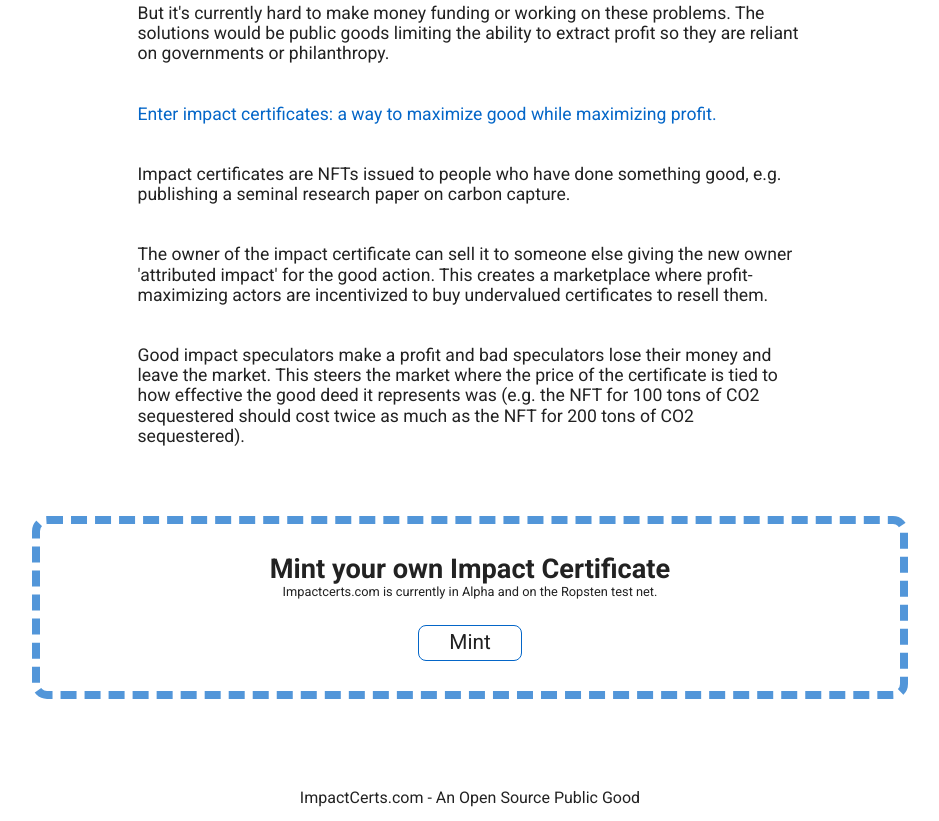
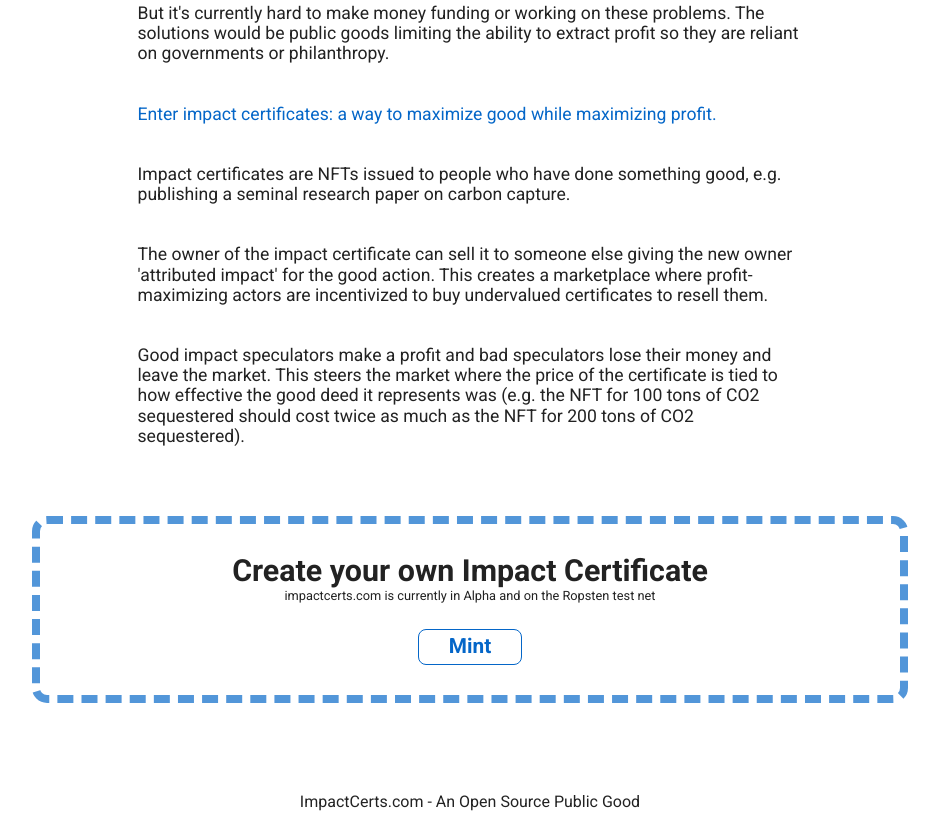
Before and after one commit to MattB543/impact-certs-website, a website built with Parcel: page index.html in a window 1280 px wide. Shown: the part 1123-1944 px from the top of the page, without its empty margins (170-1109 px from the left). Built offline with nearby package versions, Linux system fonts and the light colour scheme.

```diff
--- a/css/main.css
+++ b/css/main.css
@@ -423,7 +423,7 @@
   display: flex;
   align-items: center;
   flex-direction: column;
-  font-size: 1.7rem;
+  font-size: 1.9rem;
   font-weight: bold;
   width: 800px;
   max-width: 95%;
@@ -431,6 +431,15 @@
   padding: 30px;
   border-radius: 15px;
   margin: 30px 0 80px 0;
+}
+
+.mint_cta a{
+  color: #0466c8;
+  text-decoration: none;
+}
+
+.mint_cta a:visited{
+  color: #0466c8;
 }
 
 .mint_cta_details{
@@ -441,7 +450,7 @@
 .mint_button{
   padding: 5px 30px 5px 30px;
   font-size: 1.3rem;
-  font-weight: normal;
+  font-weight: bold;
   border: 1px solid #0466c8;
   border-radius: 8px;
   margin: 25px 0 0 0;
--- a/index.html
+++ b/index.html
@@ -82,11 +82,11 @@
       </div>
     </div>
     <div class="mint_cta">
-      Mint your own Impact Certificate
+      Create your own Impact Certificate
       <div class="mint_cta_details">
-        Impactcerts.com is currently in Alpha and on the Ropsten test net.
+        impactcerts.com is currently in Alpha and on the Ropsten test net
       </div>
-      <div class="mint_button">Mint</div>
+      <a href="/minter"><div class="mint_button">Mint</div></a>
     </div>
   </div>
   <footer class="footer">ImpactCerts.com - An Open Source Public Good</footer>
```
Also changed, not shown: css/minter.css (+17 -1 lines), minter.html (+4 -1 lines).
